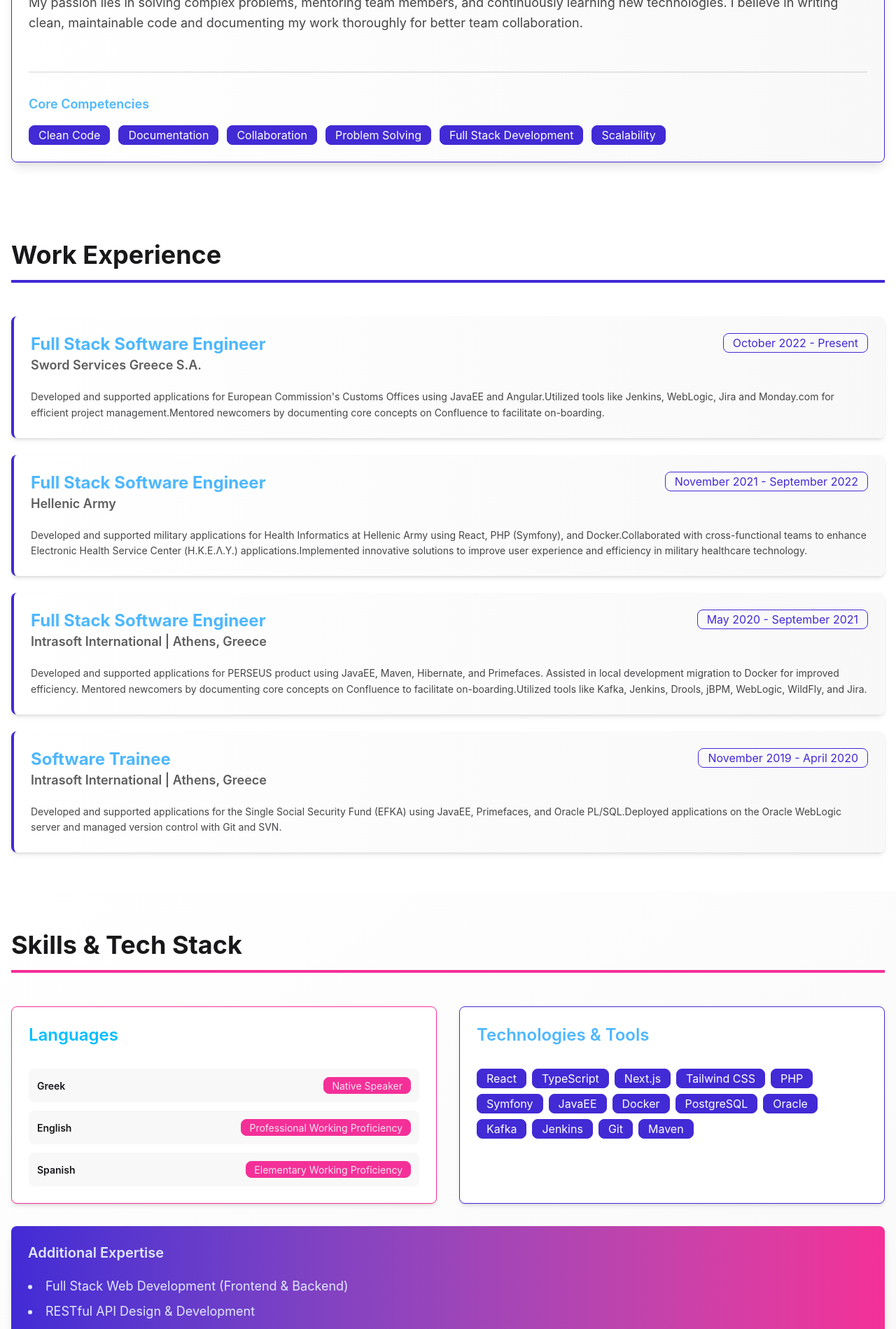
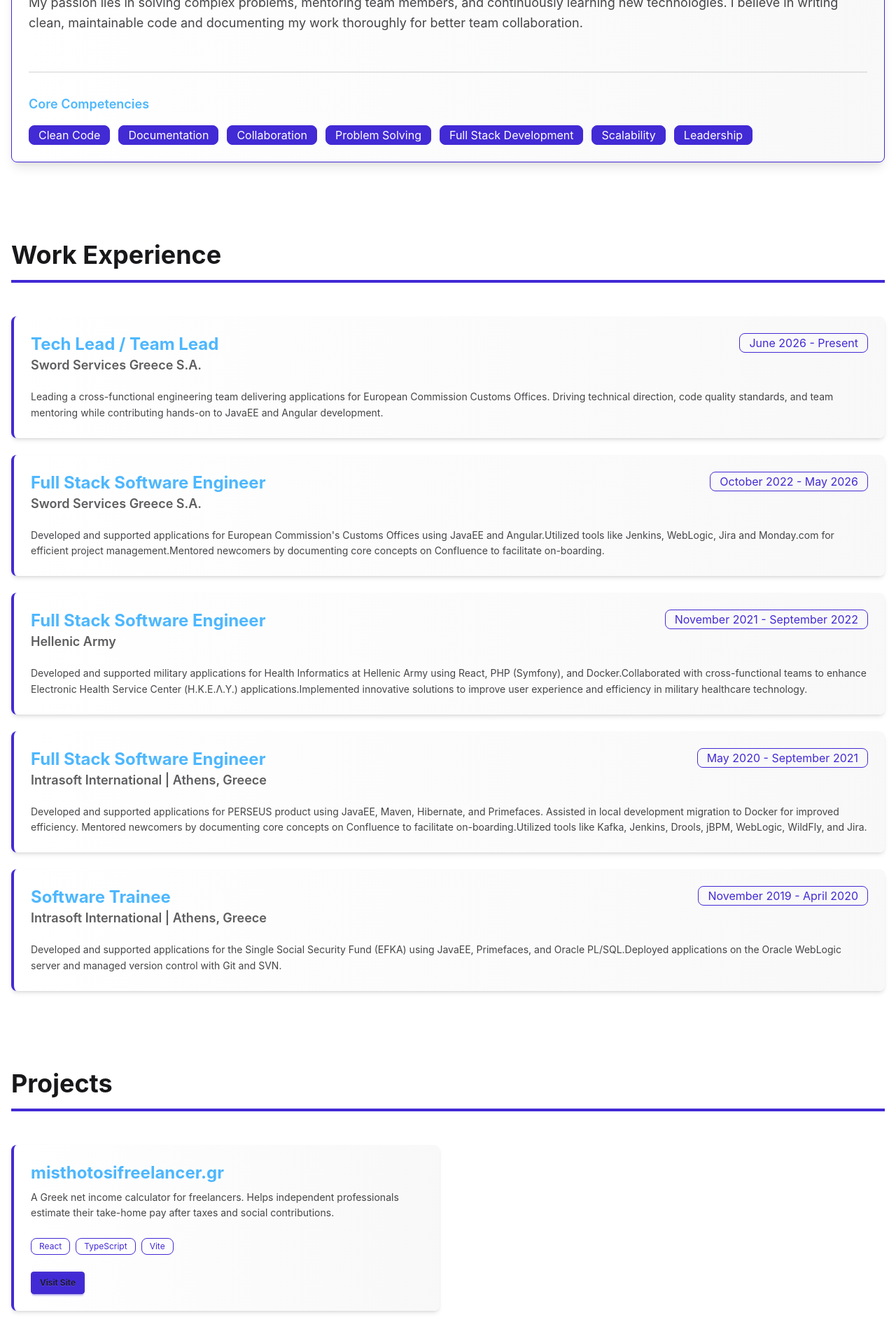
Before and after one commit to pgkavogiannis/pgkavogiannis.github.io, a Next.js app: page / in a window 1280 px wide. Shown: the part 880-2779 px from the top of the page at 70% size. Built offline with nearby package versions, Linux system fonts and the light colour scheme.

Commit message:
feat: update CV with Tech Lead promotion and projects section
- Promote title to Tech Lead / Team Lead (Sword Services, June 2026)
- Split Sword experience entry to show new role separately
- Add Projects section with misthotosifreelancer.gr
- Add Leadership to core competencies badges

```diff
--- a/components/layout/MainContent.tsx
+++ b/components/layout/MainContent.tsx
@@ -2,13 +2,22 @@ import React from 'react';
 import { HeroSection } from '../sections/HeroSection';
 import { AboutSection } from '../sections/AboutSection';
 import { ExperienceSection } from '../sections/ExperienceSection';
+import { ProjectsSection } from '../sections/ProjectsSection';
 import { SkillsSection } from '../sections/SkillsSection';
 import { ContactSection } from '../sections/ContactSection';
 
 const jobs = [
     {
+        jobTitle: 'Tech Lead / Team Lead',
+        jobPeriod: 'June 2026 - Present',
+        companyTitle: 'Sword Services Greece S.A.',
+        jobDescription:
+            'Leading a cross-functional engineering team delivering applications for European Commission Customs Offices. ' +
+            'Driving technical direction, code quality standards, and team mentoring while contributing hands-on to JavaEE and Angular development.',
+    },
+    {
         jobTitle: 'Full Stack Software Engineer',
-        jobPeriod: 'October 2022 - Present',
+        jobPeriod: 'October 2022 - May 2026',
         companyTitle: 'Sword Services Greece S.A.',
         jobDescription:
             "Developed and supported applications for European Commission's Customs Offices using JavaEE and Angular." +
@@ -67,13 +76,32 @@ const technologies = [
     'Maven',
 ];
 
-const skillBadges = ['Clean Code', 'Documentation', 'Collaboration', 'Problem Solving', 'Full Stack Development', 'Scalability'];
+const skillBadges = [
+    'Clean Code',
+    'Documentation',
+    'Collaboration',
+    'Problem Solving',
+    'Full Stack Development',
+    'Scalability',
+    'Leadership',
+];
+
+const projects = [
+    {
+        title: 'misthotosifreelancer.gr',
+        description:
+            'A Greek net income calculator for freelancers. Helps independent professionals estimate their take-home pay after taxes and social contributions.',
+        url: 'https://misthotosifreelancer.gr',
+        tech: ['React', 'TypeScript', 'Vite'],
+    },
+];
 
 export const MainContent: React.FC = () => (
     <>
         <HeroSection />
         <AboutSection skillBadges={skillBadges} />
         <ExperienceSection jobs={jobs} />
+        <ProjectsSection projects={projects} />
         <SkillsSection languages={languages} technologies={technologies} />
         <ContactSection />
     </>
--- a/components/sections/HeroSection.tsx
+++ b/components/sections/HeroSection.tsx
@@ -19,7 +19,7 @@ export const HeroSection: React.FC = () => (
                 {/* Title & Subtitle */}
                 <div className="space-y-3">
                     <h1 className="text-4xl md:text-6xl font-bold text-neutral-content/80">Panagiotis Gkavogiannis</h1>
-                    <p className="text-2xl md:text-3xl font-semibold text-secondary">Full Stack Software Engineer</p>
+                    <p className="text-2xl md:text-3xl font-semibold text-secondary">Tech Lead / Team Lead</p>
                     <p className="text-lg text-neutral-content/80 max-w-2xl mx-auto leading-relaxed">
                         Building scalable, well-documented web applications with modern technologies. Passionate about clean code,
                         collaboration, and continuous learning.
--- /dev/null
+++ b/components/sections/ProjectsSection.tsx
@@ -0,0 +1,49 @@
+import React from 'react';
+import { ContainerLayout } from '../layout/container-layout';
+
+interface Project {
+    title: string;
+    description: string;
+    url: string;
+    tech: string[];
+}
+
+interface ProjectsSectionProps {
+    projects: Project[];
+}
+
+export const ProjectsSection: React.FC<ProjectsSectionProps> = ({ projects }) => (
+    <section id="projects" className="py-4 md:py-8 bg-base-100">
+        <ContainerLayout>
+            <h2 className="text-3xl md:text-4xl font-bold mb-12 border-b-4 border-primary pb-4">Projects</h2>
+
+            <div className="grid grid-cols-1 md:grid-cols-2 gap-6">
+                {projects.map((project) => (
+                    <div
+                        key={project.title}
+                        className="card bg-gradient-to-r from-base-100 to-base-200 shadow-md border-l-4 border-primary hover:shadow-lg transition-shadow"
+                    >
+                        <div className="card-body">
+                            <h3 className="text-xl md:text-2xl font-bold text-primary">{project.title}</h3>
+                            <p className="text-base-content/80 leading-relaxed mb-4">{project.description}</p>
+
+                            <div className="flex flex-wrap gap-2 mb-4">
+                                {project.tech.map((t) => (
+                                    <span key={t} className="badge badge-outline badge-primary text-xs">
+                                        {t}
+                                    </span>
+                                ))}
+                            </div>
+
+                            <div className="card-actions">
+                                <a href={project.url} target="_blank" rel="noopener noreferrer" className="btn btn-primary btn-sm">
+                                    Visit Site
+                                </a>
+                            </div>
+                        </div>
+                    </div>
+                ))}
+            </div>
+        </ContainerLayout>
+    </section>
+);
```
